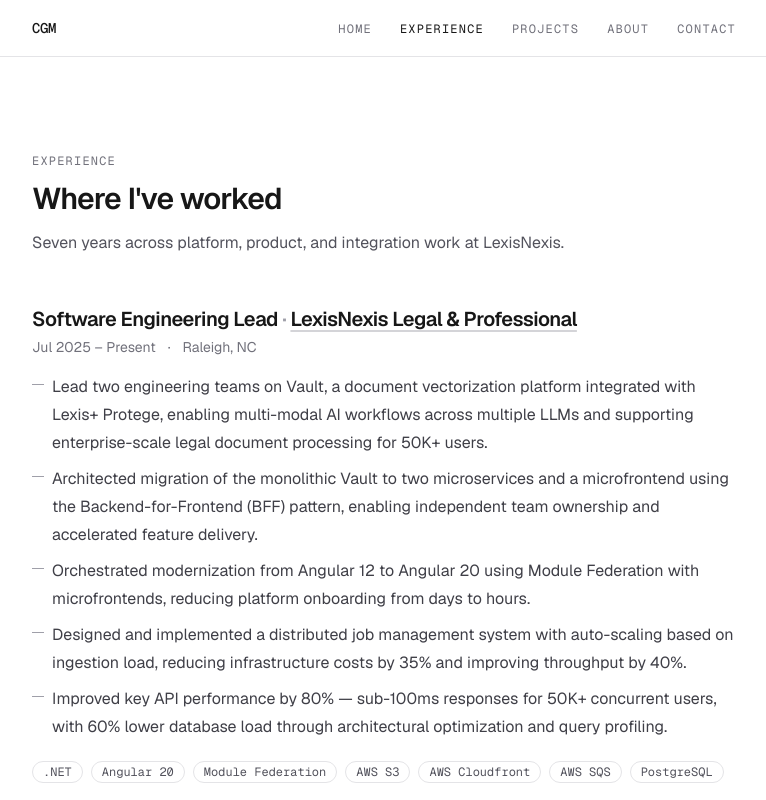
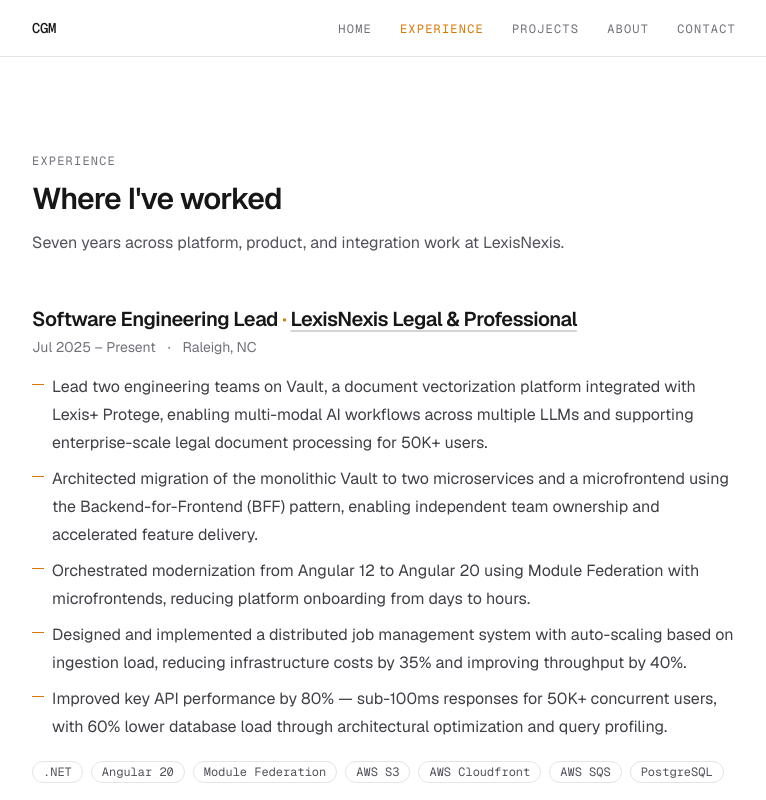
Before and after one commit to GMos96/portfolio, a Next.js app: page /experience in a window 1280 px wide. Shown: the top 800 px of the page, without its empty margins (256-1022 px from the left). Built offline with nearby package versions, Linux system fonts and the light colour scheme.

Commit message:
minor theme changes

```diff
--- a/app/_components/bullet-list.tsx
+++ b/app/_components/bullet-list.tsx
@@ -9,7 +9,7 @@
         <li key={item} className="relative pl-5">
           <span
             aria-hidden="true"
-            className="absolute left-0 top-[0.7rem] h-px w-3 bg-zinc-400 dark:bg-zinc-600"
+            className="absolute left-0 top-[0.7rem] h-px w-3 bg-(--color-accent) dark:bg-(--color-accent-dark)"
           />
           {item}
         </li>
--- a/app/_components/role-card.tsx
+++ b/app/_components/role-card.tsx
@@ -12,7 +12,8 @@
       <header className="space-y-1">
         <h3 className="text-lg font-semibold tracking-tight text-foreground sm:text-xl">
           {role.title}
-          <span className="text-zinc-400 dark:text-zinc-600"> · </span>
+          <span className="text-(--color-accent)"> · </span>{" "}
+          {/* Applying accent to the separator */}
           {role.companyUrl ? (
             <a
               href={role.companyUrl}
--- a/app/_components/site-footer.tsx
+++ b/app/_components/site-footer.tsx
@@ -13,7 +13,7 @@
           <li>
             <a
               href={`mailto:${profile.email}`}
-              className="hover:text-foreground focus-visible:outline-2 focus-visible:outline-offset-4 focus-visible:outline-foreground"
+              className="hover:text-foreground focus-visible:outline-2 focus-visible:outline-offset-4 focus-visible:outline-[var(--color-accent)]"
             >
               Email
             </a>
@@ -23,23 +23,23 @@
               href={profile.linkedin}
               target="_blank"
               rel="noopener noreferrer"
-              className="hover:text-foreground focus-visible:outline-2 focus-visible:outline-offset-4 focus-visible:outline-foreground"
+              className="hover:text-foreground focus-visible:outline-2 focus-visible:outline-offset-4 focus-visible:outline-[var(--color-accent)]"
             >
               LinkedIn
             </a>
           </li>
-          {profile.github ? (
+          {profile.github && (
             <li>
               <a
                 href={profile.github}
                 target="_blank"
                 rel="noopener noreferrer"
-                className="hover:text-foreground focus-visible:outline-2 focus-visible:outline-offset-4 focus-visible:outline-foreground"
+                className="hover:text-foreground focus-visible:outline-2 focus-visible:outline-offset-4 focus-visible:outline-[var(--color-accent)]"
               >
                 GitHub
               </a>
             </li>
-          ) : null}
+          )}
         </ul>
       </div>
     </footer>
--- a/app/_components/site-nav.tsx
+++ b/app/_components/site-nav.tsx
@@ -46,7 +46,7 @@
                   className={
                     "font-mono text-xs uppercase tracking-widest transition-colors focus-visible:outline-2 focus-visible:outline-offset-4 focus-visible:outline-foreground " +
                     (active
-                      ? "text-foreground"
+                      ? "text-(--color-accent) dark:text-(--color-accent-dark)"
                       : "text-zinc-500 hover:text-foreground")
                   }
                 >
--- a/app/globals.css
+++ b/app/globals.css
@@ -11,6 +11,10 @@
     --font-sans: var(--font-geist-sans);
     --font-mono: var(--font-geist-mono);
     --width-content: 48rem;
+
+    /* Accent Color Definitions */
+    --color-accent: #d97706; /* Burnt Amber/Orange - chosen for warm, confident tone */
+    --color-accent-dark: #b45309; /* Darker shade for hover/contrast */
 }
 
 @media (prefers-color-scheme: dark) {
```
Also changed, not shown: 1 other file (tests, documents, lock files or other folders). Lines whose indentation alone changed are shown as unchanged.
